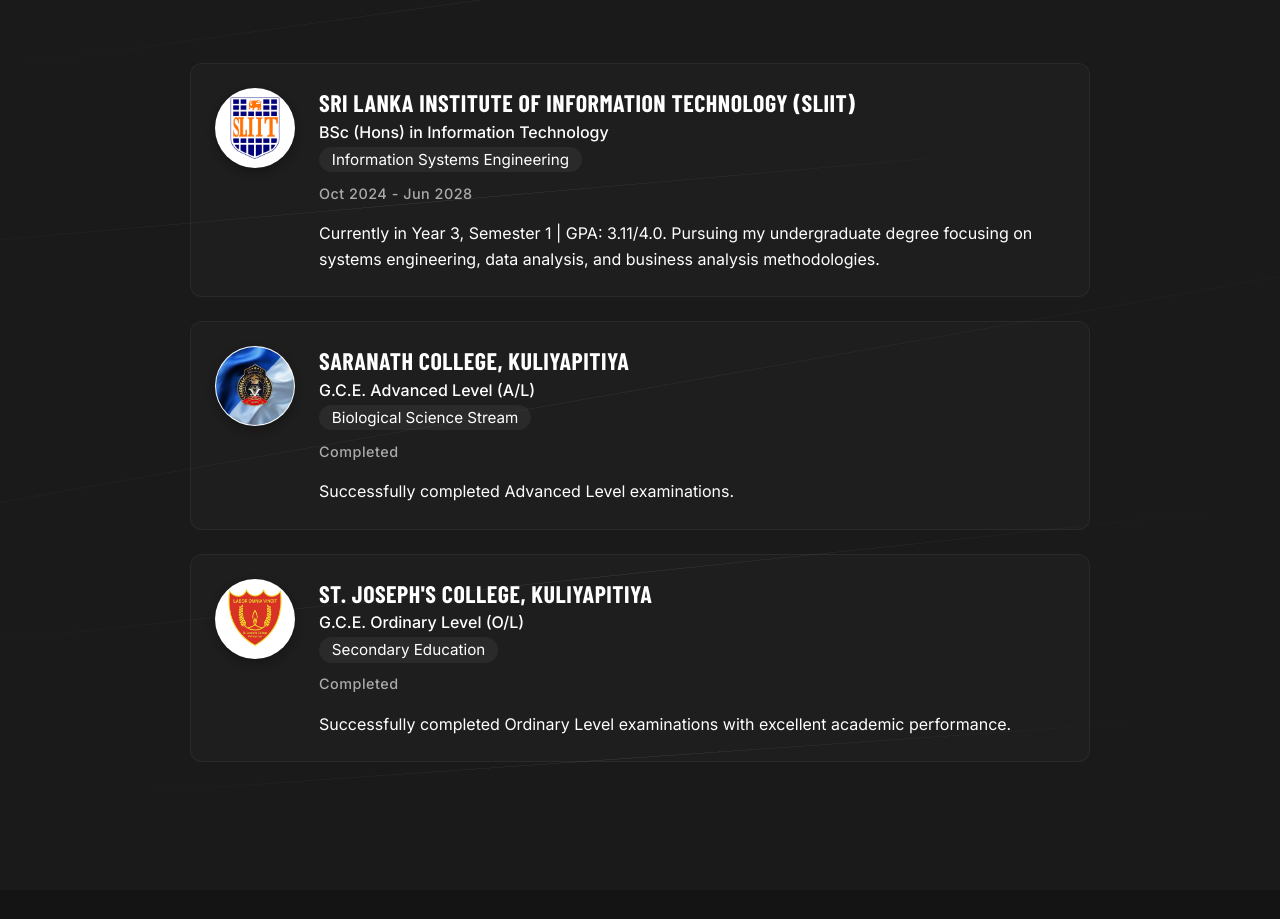
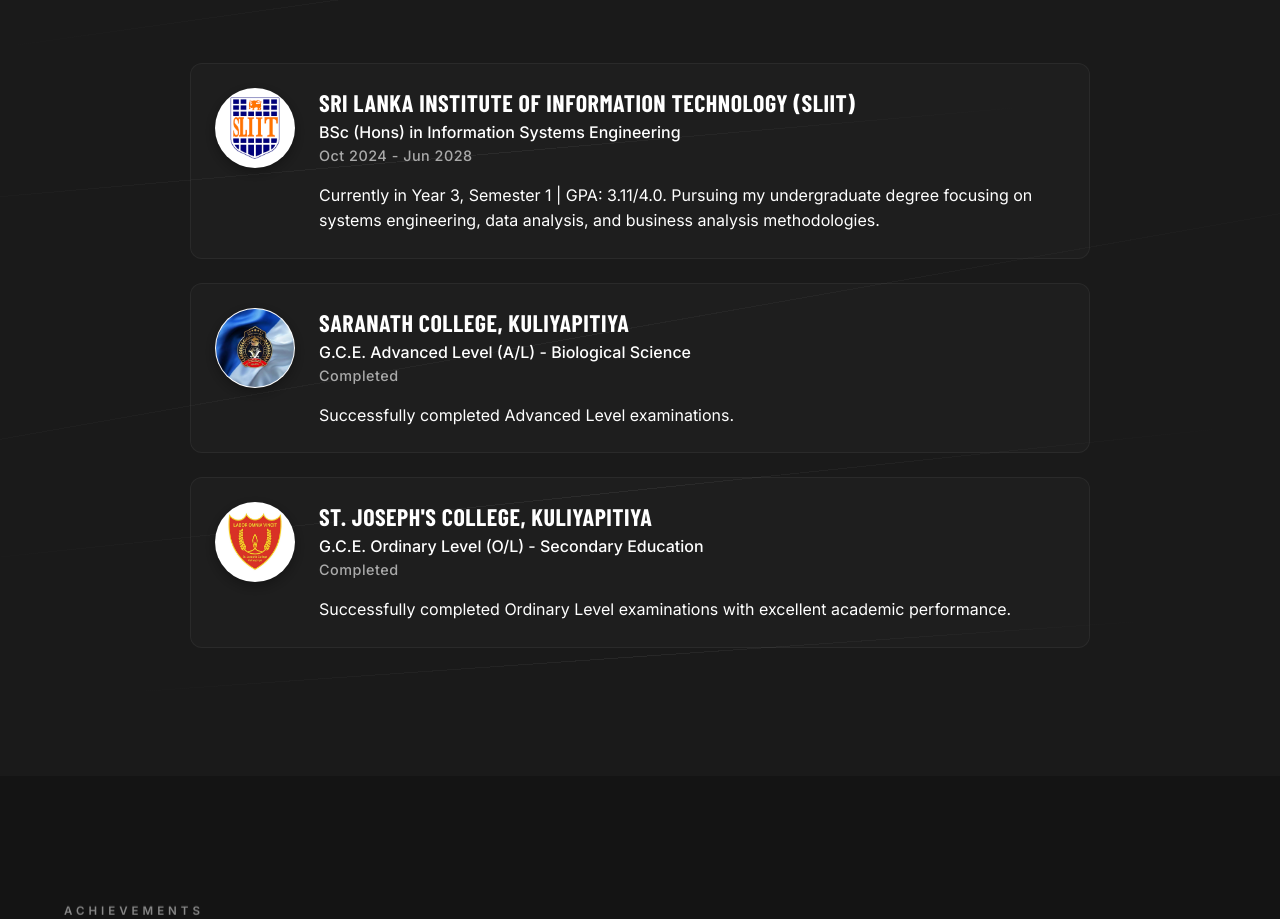
Before and after one commit to dulanjanarmd/Dulanjana-Rathnayaka, a React (Vite) app: page / in a window 1280 px wide. Shown: the part 2580-3499 px from the top of the page. Built offline with nearby package versions, Linux system fonts and the light colour scheme; a web font is replaced by a local one.

Commit message:
feat: create Education component to display academic background and timeline

```diff
--- a/src/Components/Education.jsx
+++ b/src/Components/Education.jsx
@@ -7,8 +7,7 @@
   {
     id: 1,
     school: "Sri Lanka Institute of Information Technology (SLIIT)",
-    degree: "BSc (Hons) in Information Technology",
-    specialization: "Information Systems Engineering",
+    degree: "BSc (Hons) in Information Systems Engineering",
     period: "Oct 2024 - Jun 2028",
     image: sliitLogo,
     badgeText: "SLIIT",
@@ -17,8 +16,7 @@
   {
     id: 2,
     school: "Saranath College, Kuliyapitiya",
-    degree: "G.C.E. Advanced Level (A/L)",
-    specialization: "Biological Science Stream",
+    degree: "G.C.E. Advanced Level (A/L) - Biological Science",
     period: "Completed",
     image: saranathLogo,
     coverImage: true,
@@ -28,8 +26,7 @@
   {
     id: 3,
     school: "St. Joseph's College, Kuliyapitiya",
-    degree: "G.C.E. Ordinary Level (O/L)",
-    specialization: "Secondary Education",
+    degree: "G.C.E. Ordinary Level (O/L) - Secondary Education",
     period: "Completed",
     image: stJosephLogo,
     badgeText: "SJC",
```
